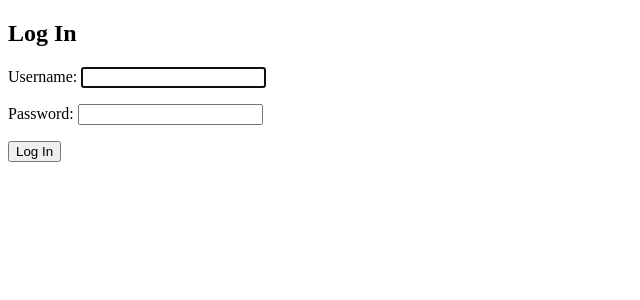
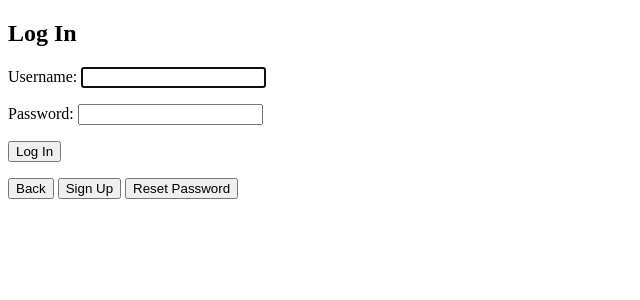
Before and after one commit to EveGroup/EveHolder, a Django app: page /accounts/login/ in a window 1280 px wide. Shown: the top 300 px of the page, without its empty margins (0-640 px from the left). Run offline with Django 3.2, Linux system fonts and the light colour scheme.

Commit message:
add link button in web pages

```diff
--- a/templates/home.html
+++ b/templates/home.html
@@ -5,10 +5,9 @@
 {% block content %}
 {% if user.is_authenticated %}
   Hi {{ user.username }}!
-  <p><a href="{% url 'logout' %}">Log Out</a></p>
-  <p><a href="{% url 'password_reset' %}">Reset Password</a></p>
+  <p><a href="{% url 'logout' %}"><button>Log Out</button></a></p>
 {% else %}
   <p>You are not logged in</p>
-  <a href="{% url 'login' %}">Log In</a>
+  <a href="{% url 'login' %}"><button>Log In</button></a>
 {% endif %}
 {% endblock %}
--- a/templates/registration/login.html
+++ b/templates/registration/login.html
@@ -9,4 +9,9 @@
   {{ form.as_p }}
   <button type="submit">Log In</button>
 </form>
+<p>
+  <a href="{% url 'home' %}"><button>Back</button></a>
+  <a href="{% url 'signup' %}"><button>Sign Up</button></a>
+  <a href="{% url 'password_reset' %}"><button>Reset Password</button></a>
+</p>
 {% endblock %}
--- a/templates/registration/password_reset_complete.html
+++ b/templates/registration/password_reset_complete.html
@@ -5,4 +5,5 @@
 {% block content %}
 <h1>Password reset complete</h1>
 <p>Your new password has been set. You can log in now on the <a href="{% url 'login' %}">log in page</a>.</p>
+<a href="{% url 'login' %}"><button>Continue</button></a>
 {% endblock %}
--- a/templates/registration/password_reset_confirm.html
+++ b/templates/registration/password_reset_confirm.html
@@ -16,6 +16,6 @@
 {% else %}
 
 <p>The password reset link was invalid, possibly because it has already been used.  Please request a new password reset.</p>
-
+<a href="{% url 'home' %}"><button>Home</button></a>
 {% endif %}
 {% endblock %}
--- a/templates/registration/password_reset_form.html
+++ b/templates/registration/password_reset_form.html
@@ -11,4 +11,5 @@
     {{ form.as_p }}
     <input type="submit" value="Send me instructions!">
   </form>
+  <p><a href="{% url 'login' %}"><button>Back</button></a></p>
 {% endblock %}
--- a/templates/registration/signup.html
+++ b/templates/registration/signup.html
@@ -9,4 +9,5 @@
     {{ form.as_p }}
     <button type="submit">Sign Up</button>
   </form>
+  <p><a href="{% url 'login' %}"><button>Back</button></a></p>
 {% endblock %}
```
Also changed, not shown: accounts/urls.py (line endings or trailing spaces), accounts/views.py (line endings or trailing spaces), eve_holder/migrations/0001_initial.py.
